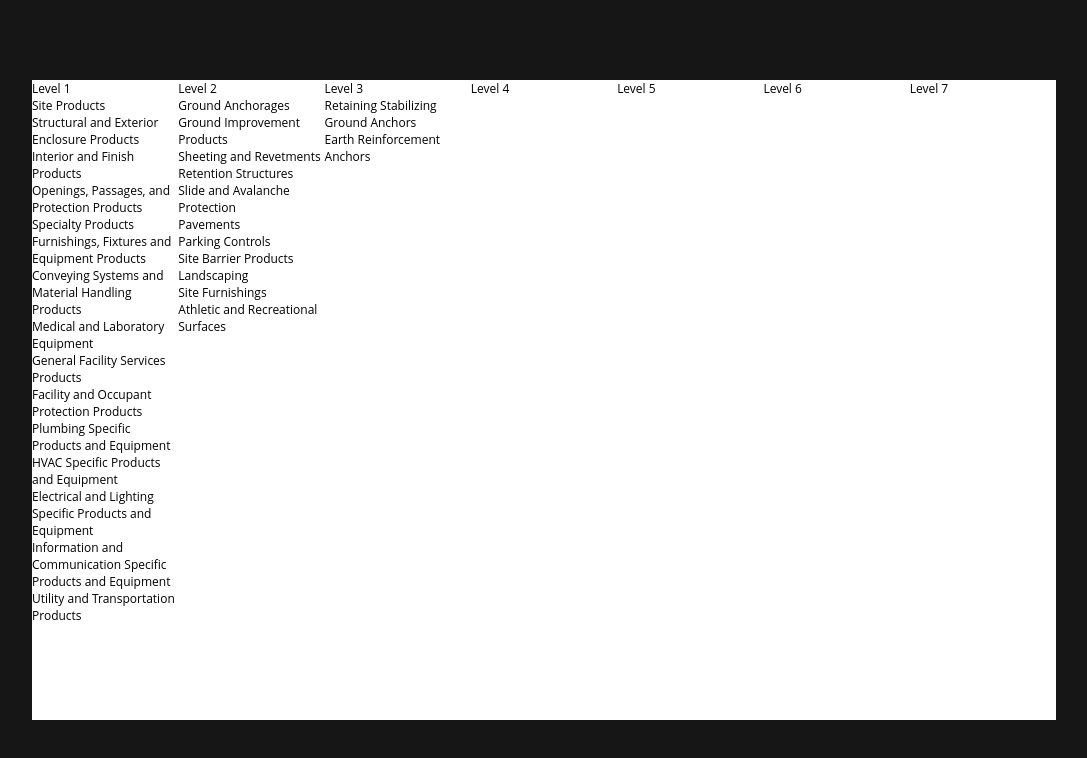
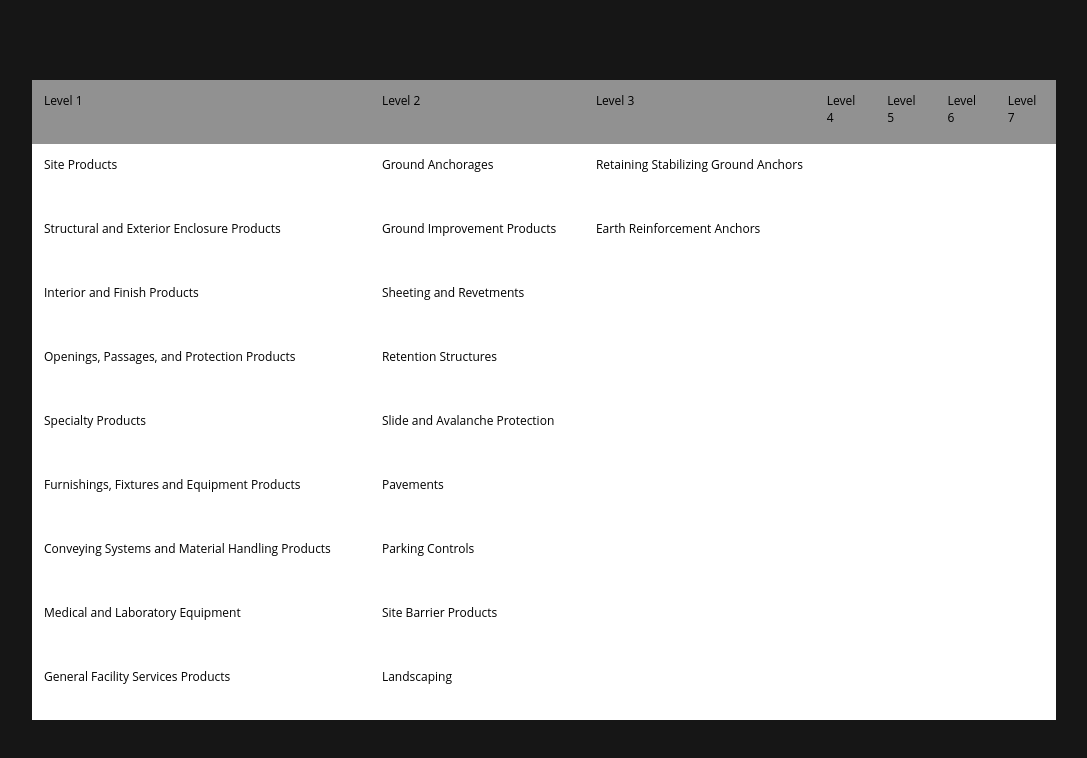
Before and after one commit to zmm2025/react-testing-app, a React (Create React App) app: page / in a window 1280 px wide. Shown: the top 758 px of the page, without its empty margins (96-1183 px from the left). Built offline with nearby package versions, Linux system fonts and the light colour scheme.

Commit message:
More style work

```diff
--- a/src/components/ClassSelector.js
+++ b/src/components/ClassSelector.js
@@ -26,18 +26,17 @@ for (let colIndex = 0; colIndex < classesDataDepth; colIndex++) {
     let columnCells = [];
 
     // Add header to column
-    columnCells.push(
-        <div id="header" className="header-cell">Level {colIndex + 1}</div>
-    );
+    columnCells.push(<div id="header" className="header">Level {colIndex + 1}</div>);
 
-    // Add classes to column
+    // Initialize body cells
+    let columnBodyCells = [];
     for (let rowIndex = 0; rowIndex < childrenCount(levelClasses); rowIndex++) {
         let rowClass = Object.keys(levelClasses)[rowIndex];
+        columnBodyCells.push(<div id={rowIndex} className="body-cell">{rowClass}</div>);
+    }
 
-        columnCells.push(
-            <div id={rowIndex} className="cell">{rowClass}</div>
-        );
-    }
+    // Add body to column
+    columnCells.push(<div id="body" className="body">{columnBodyCells}</div>)
 
     // Add column to array
     tableColumns.push(
```
